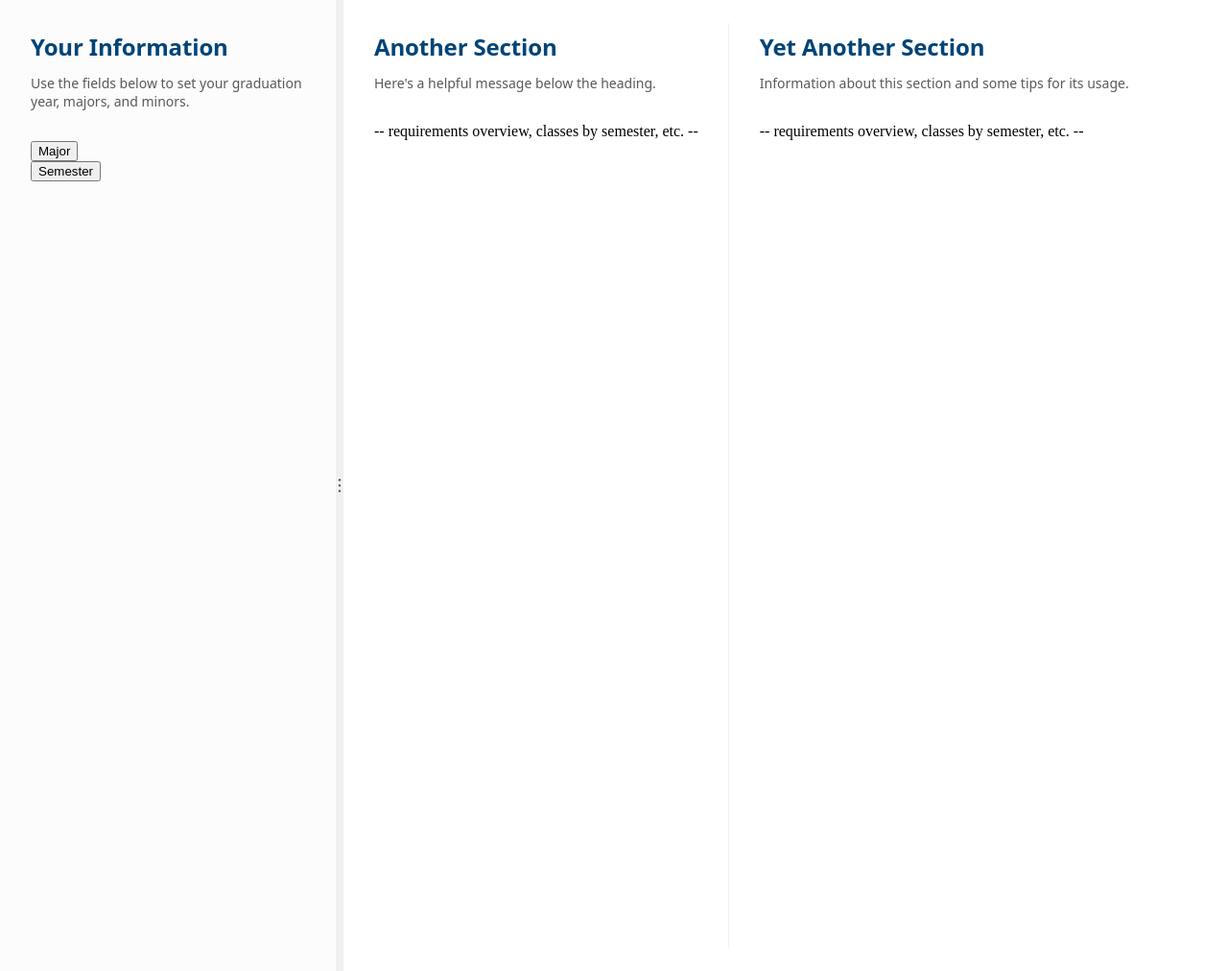
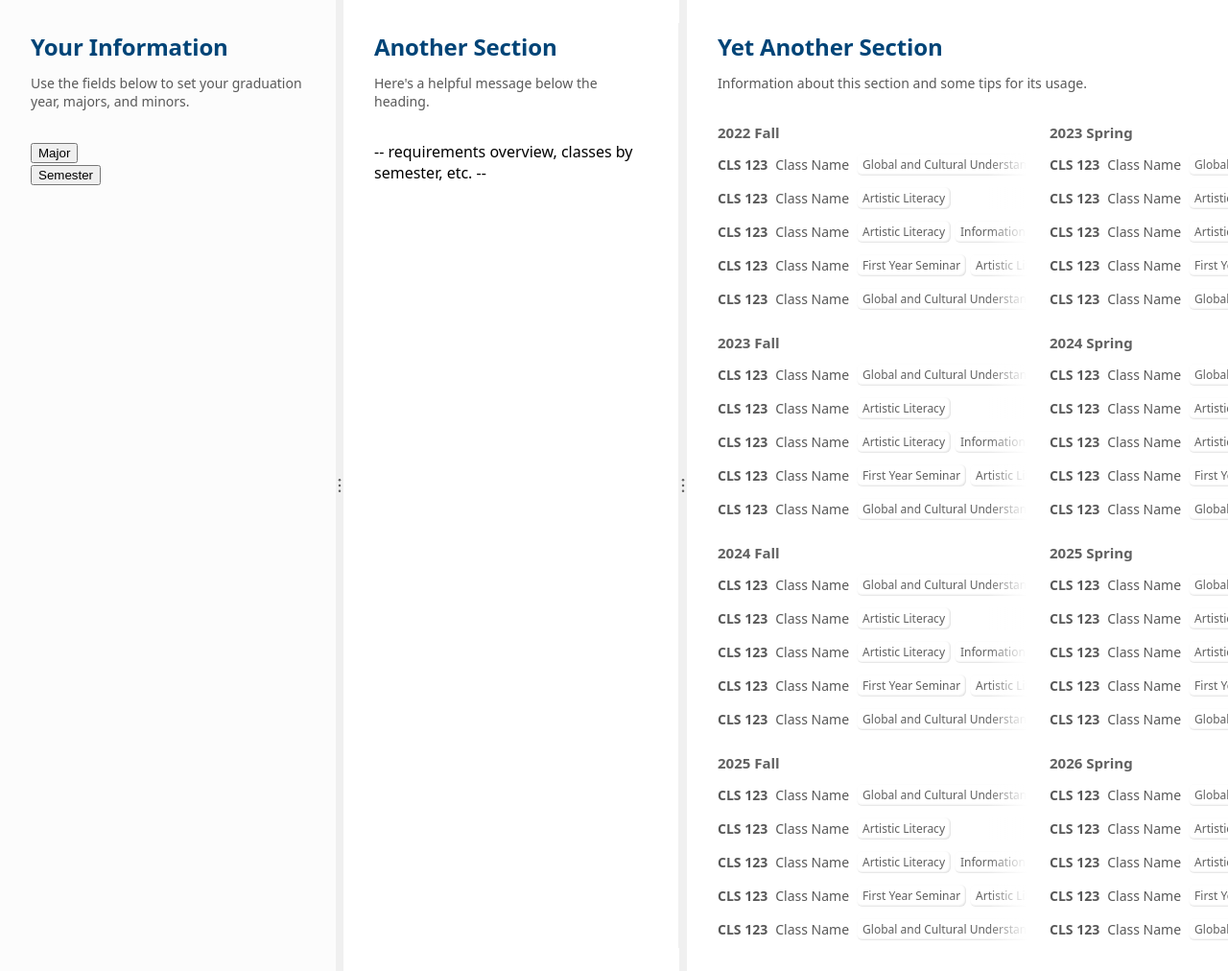
Before and after one commit to jbearley/fyp, a Flask app: page / in a window 1280 px wide. Shown: the part 82-1094 px from the top of the page at 96% size. Run offline with Flask 3, Linux system fonts and the light colour scheme.

Commit message:
rendering dummy data of classes by semester; second resizer

```diff
--- /dev/null
+++ b/app/dummy_data.py
@@ -0,0 +1,46 @@
+import random
+
+
+semesters = [
+    "2022 Fall",
+    "2023 Spring",
+    "2023 Fall",
+    "2024 Spring",
+    "2024 Fall",
+    "2025 Spring",
+    "2025 Fall",
+    "2026 Spring",
+]
+
+attributes = [
+    "First Year Seminar",
+    "Artistic Literacy",
+    "Critical Thinking",
+    "The Engaged Citizen",
+    "Historical Foundations",
+    "Information Literacy",
+    "Global and Cultural Understanding",
+    "Scientific Literacy - Life/Behavioral Science",
+    "Scientific Literacy - Physical Science",
+    "Quantitative Literacy",
+    "Values and Ethics",
+    "Written Communication",
+    "Equity and Inclusion",
+]
+
+
+def random_class():
+    return {
+        "title": "Class Name",
+        "course_number": "CLS 123",
+        "attributes": random.sample(attributes, random.randint(1, 6)),
+    }
+
+
+sample_classes_per_semester = []
+for i in range(random.randint(4, 6)):
+    sample_classes_per_semester.append(random_class())
+
+classes_by_semester = {}
+for semester in semesters:
+    classes_by_semester[semester] = sample_classes_per_semester
--- a/app/routes.py
+++ b/app/routes.py
@@ -1,10 +1,19 @@
 from app import app
 from flask import render_template
+import sys
+sys.path.append("app")
+from dummy_data import classes_by_semester
+
 
 @app.route("/")
 @app.route("/index")
 def index():
-    data = {'key1': 'value1'}
-    styles_to_enqueue = ['main.css']
-    scripts_to_enqueue = ['main.js']
-    return render_template('main.html', title="Drake Four-Year Plan Generator", data=data, styles_to_enqueue=styles_to_enqueue, scripts_to_enqueue=scripts_to_enqueue)
+    styles_to_enqueue = ["main.css"]
+    scripts_to_enqueue = ["main.js"]
+    return render_template(
+        "main.html",
+        title="Drake Four-Year Plan Generator",
+        classes_by_semester=classes_by_semester,
+        styles_to_enqueue=styles_to_enqueue,
+        scripts_to_enqueue=scripts_to_enqueue,
+    )
--- a/app/static/css/main.css
+++ b/app/static/css/main.css
@@ -1,6 +1,7 @@
 main {
 	display: flex;
 	height: 100%;
+	overflow: hidden;
 }
 
 section {
@@ -22,13 +23,21 @@ section:not(.your-information):not(:last-of-type)::after {
 }
 
 .your-information {
+	background-color: var(--gray-200);
+}
+
+section:has(.resizer) {
+	flex-shrink: 0;
 	width: 350px;
 	margin-right: 8px;
-	background-color: var(--gray-200);
 	transition: all .12s;
 }
 
-.your-information .resizer {
+section:not(:has(.resizer)) {
+	overflow-x: auto;
+}
+
+.resizer {
 	position: absolute;
 	display: flex;
 	align-items: center;
@@ -42,11 +51,11 @@ section:not(.your-information):not(:last-of-type)::after {
 	cursor: pointer;
 }
 
-.your-information .resizer:hover {
+.resizer:hover {
 	filter: brightness(0.98);
 }
 
-.your-information .resizer::after {
+.resizer::after {
 	content: '';
 	position: absolute;
 	width: 8px;
@@ -74,6 +83,12 @@ h1 {
 	margin: 0;
 }
 
+content {
+	display: flex;
+	flex-direction: column;
+	font-family: system-ui, -apple-system, BlinkMacSystemFont, 'Segoe UI', Roboto, Oxygen, Ubuntu, Cantarell, 'Open Sans', 'Helvetica Neue', sans-serif;
+}
+
 p {
 	font-size: 14px;
 	font-family: system-ui, -apple-system, BlinkMacSystemFont, 'Segoe UI', Roboto, Oxygen, Ubuntu, Cantarell, 'Open Sans', 'Helvetica Neue', sans-serif;
@@ -82,11 +97,97 @@ p {
 	margin: 0;
 }
 
+content:has(.semester-container) {
+	display: grid;
+	--grid-gap: 24px;
+	--min-cell-width: 322px;
+	width: fit-content;
+	min-width: calc(var(--min-cell-width) * 2 + var(--grid-gap));
+	grid-template-columns: repeat(auto-fill, minmax(var(--min-cell-width), calc((100% - var(--grid-gap)) / 2)));
+	gap: var(--grid-gap);
+}
+
+.semester-container {
+	display: flex;
+	flex-direction: column;
+	gap: 12px;
+	width: 100%;
+}
+
+h3 {
+	margin: 0;
+	font-weight: 700;
+	font-size: 15px;
+	color: var(--gray-500);
+}
+
+.classes-list-container {
+	display: flex;
+	flex-direction: column;
+	gap: 12px;
+}
+
+.main-info {
+	display: flex;
+	gap: 8px;
+	font-size: 14px;
+	color: var(--gray-600);
+	white-space: nowrap;
+}
+
+.main-info :first-child {
+	font-weight: 600;
+}
+
+.class-container {
+	display: flex;
+	align-items: center;
+	overflow: hidden;
+	row-gap: 4px;
+	column-gap: 8px;
+	position: relative;
+}
+
+.class-container:not(.expanded)::after {
+	content: '';
+	position: absolute;
+	top: 0;
+	right: 0;
+	bottom: 0;
+	width: 40px;
+	background: linear-gradient(to right, rgba(255,255,255,0), white);
+}
+
+.class-container.expanded {
+	flex-wrap: wrap;
+	overflow: visible;
+}
+
+.attributes {
+	display: flex;
+	gap: 4px;
+}
+
+.class-container.expanded .attributes {
+	flex-wrap: wrap;
+}
+
+.chip {
+	display: flex;
+	width: fit-content;
+	white-space: nowrap;
+	padding: 3px 6px;
+	font-size: 12px;
+	border-radius: 6px;
+	color: var(--gray-500);
+	box-shadow: inset -1px -1px 2px rgba(150, 150, 150, 0.3);
+}
+
 .dropdown-content {
 	color: var(--gray-600);
 	display: none;
 }
 
-.dropdown .expanded + .dropdown-content {
+.dropdown .expanded+.dropdown-content {
 	display: flex;
 }
--- a/app/static/js/main.js
+++ b/app/static/js/main.js
@@ -7,18 +7,19 @@ document.addEventListener('DOMContentLoaded', () => {
  * Give the vertical resize line functionality.
  */
 function resizer() {
-	const $resizer = document.querySelector('.your-information .resizer');
-	if ($resizer) {
+	document.querySelectorAll('.resizer').forEach($resizer => {
+		const sectionSelector = `#${$resizer.closest('section').id}`;
 		const stopListening = () => {
 			document.removeEventListener('mouseup', stopListening);
 			document.removeEventListener('mousemove', resize);
 			document.querySelectorAll('section').forEach($section => {
 				$section.style.userSelect = 'initial';
 			});
-			document.querySelector('.your-information .resizer').style.filter = '';
+			document.querySelector(`${sectionSelector} .resizer`).style.filter = '';
 		};
 		const resize = (event) => {
-			document.querySelector('.your-information').style.width = `${Math.max(224, Math.min(500, event.clientX))}px`;
+			const sectionLeft = document.querySelector(sectionSelector).getBoundingClientRect().left;
+			document.querySelector(sectionSelector).style.width = `${Math.max(240, Math.min(500, event.clientX - sectionLeft))}px`;
 		};
 		const startListening = () => {
 			document.addEventListener('mouseup', stopListening);
@@ -26,10 +27,10 @@ function resizer() {
 			document.querySelectorAll('section').forEach($section => {
 				$section.style.userSelect = 'none';
 			});
-			document.querySelector('.your-information .resizer').style.filter = 'brightness(0.96)';
+			document.querySelector(`${sectionSelector} .resizer`).style.filter = 'brightness(0.96)';
 		};
 		$resizer.addEventListener('mousedown', startListening);
-	}
+	});
 }
 
 /**
--- a/app/templates/main.html
+++ b/app/templates/main.html
@@ -3,7 +3,7 @@
 {% block content %}
 
 <main>
-	<section class='your-information'>
+	<section id='your-information' class='your-information'>
 		<header>
 			<h1>Your Information</h1>
 			<p>Use the fields below to set your graduation year, majors, and minors.</p>
@@ -15,7 +15,6 @@
 					<a href="#">Business</a>
 				</div>
 			</div>
-
 			<div class="dropdown">
 				<button>Semester</button>
 				<div class="dropdown-content">
@@ -26,7 +25,7 @@
 		</content>
 		<div class='resizer'></div>
 	</section>
-	<section>
+	<section id='requirements-overview'>
 		<header>
 			<h1>Another Section</h1>
 			<p>Here's a helpful message below the heading.</p>
@@ -34,14 +33,33 @@
 		<content>
 			-- requirements overview, classes by semester, etc. --
 		</content>
+		<div class='resizer'></div>
 	</section>
-	<section>
+	<section id='by-semester'>
 		<header>
 			<h1>Yet Another Section</h1>
 			<p>Information about this section and some tips for its usage.</p>
 		</header>
 		<content>
-			-- requirements overview, classes by semester, etc. --
+			{% if classes_by_semester %}
+			{% for semester in classes_by_semester %}
+			<div class='semester-container'>
+				<h3>{{semester}}</h3>
+				<div class='classes-list-container'>
+					{% for class in classes_by_semester[semester] %}
+					<div class='class-container'>
+						<div class='main-info'><span>{{class.course_number}}</span><span>{{class.title}}</span></div>
+						<div class='attributes'>
+							{% for attribute in class.attributes %}
+							<div class='chip'>{{attribute}}</div>
+							{% endfor %}
+						</div>
+					</div>
+					{% endfor %}
+				</div>
+			</div>
+			{% endfor %}
+			{% endif %}
 		</content>
 	</section>
 </main>
```
